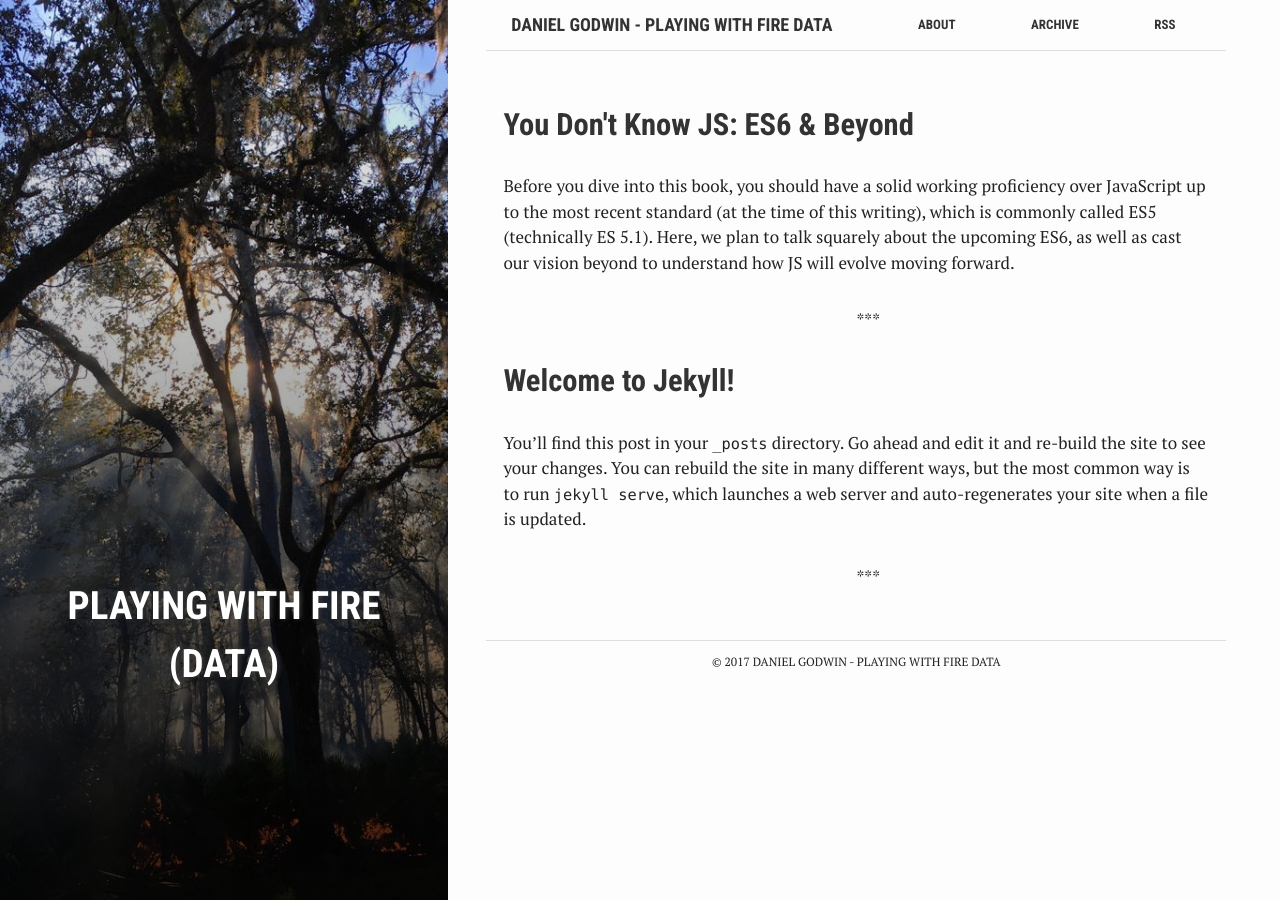
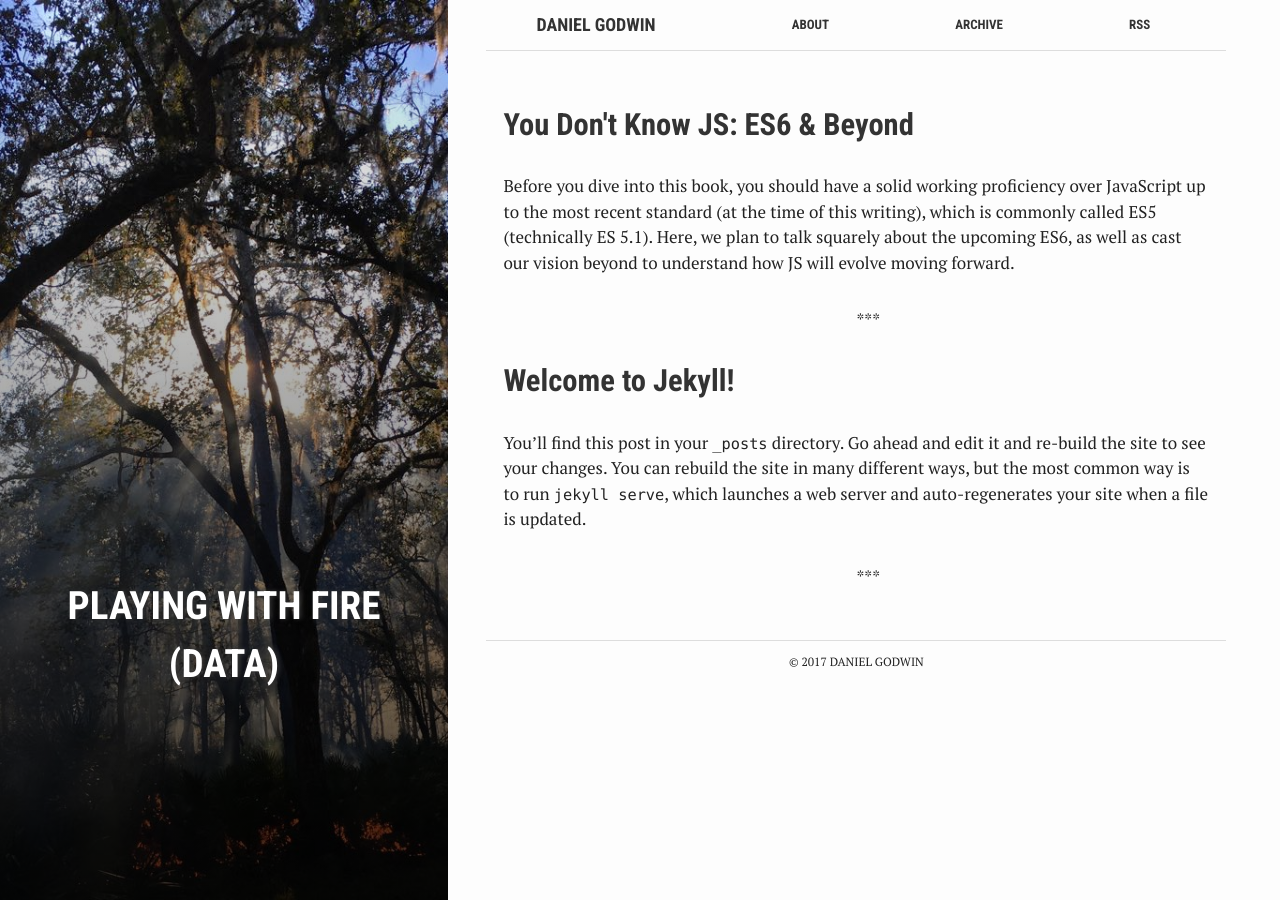
Before and after one commit to danielg7/danielg7.github.io, a Jekyll site: the page built from index.html, in a window 1280 px wide. Built offline with Jekyll 4.4.1, drawn with Linux system fonts in a browser that asks for light colours.

Commit message:
Title change

```diff
--- a/_config.yml
+++ b/_config.yml
@@ -6,7 +6,7 @@
 # 'jekyll serve'. If you change this file, please restart the server process.
 
 # Site settings
-title: Daniel Godwin - Playing With Fire Data
+title: Daniel Godwin
 email: danielg7@gmail.com
 description: > # this means to ignore newlines until "baseurl:"
   Write an awesome description for your new site here. You can edit this
```
